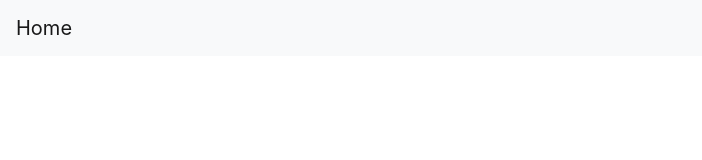
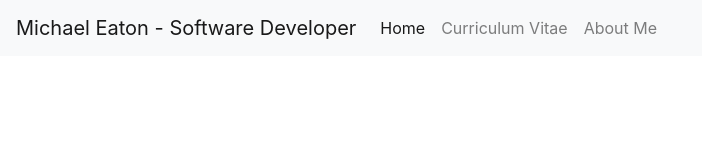
Before and after one commit to EatonGaming/Mikes-Website, a website: page index.html in a window 1280 px wide. Shown: the whole page, without its empty margins (0-702 px from the left). Drawn offline with nearby package versions, Linux system fonts and the light colour scheme.

Commit message:
Add navigation bar
Added navigation bar to home page and determined initial page structure.

```diff
--- a/index.html
+++ b/index.html
@@ -6,11 +6,27 @@
 
     <link rel="stylesheet" type="text/css" href="node_modules/bootstrap/dist/css/bootstrap.min.css" />
 
-    <title>Michael Eaton</title>
+    <title>Michael Eaton - Home</title>
 </head>
 <body>
     <nav class="navbar navbar-expand-lg navbar-light bg-light">
-        <a class="navbar-brand" href="index.html">Home</a>
+        <a class="navbar-brand" href="index.html">Michael Eaton - Software Developer</a>
+        <button class="navbar-toggler" type="button" data-toggle="collapse" data-target="#navbarContent" aria-controls="navbarContent" aria-expanded="false" aria-label="Toggle navigation">
+            <span class="navbar-toggler-icon"></span>
+        </button>
+        <div class="collapse navbar-collapse" id="navbarContent">
+            <ul class="navbar-nav mr-auto">
+                <li class="nav-item active">
+                    <a class="nav-link" href="index.html">Home</a>
+                </li>
+                <li class="nav-item">
+                    <a class="nav-link" href="#">Curriculum Vitae</a>
+                </li>
+                <li class="nav-item">
+                    <a class="nav-link" href="#">About Me</a>
+                </li>
+            </ul>
+        </div>
     </nav>
 
     <script src="node_modules/jquery/dist/jquery.min.js" type="text/javascript" language="javascript"></script>
```
